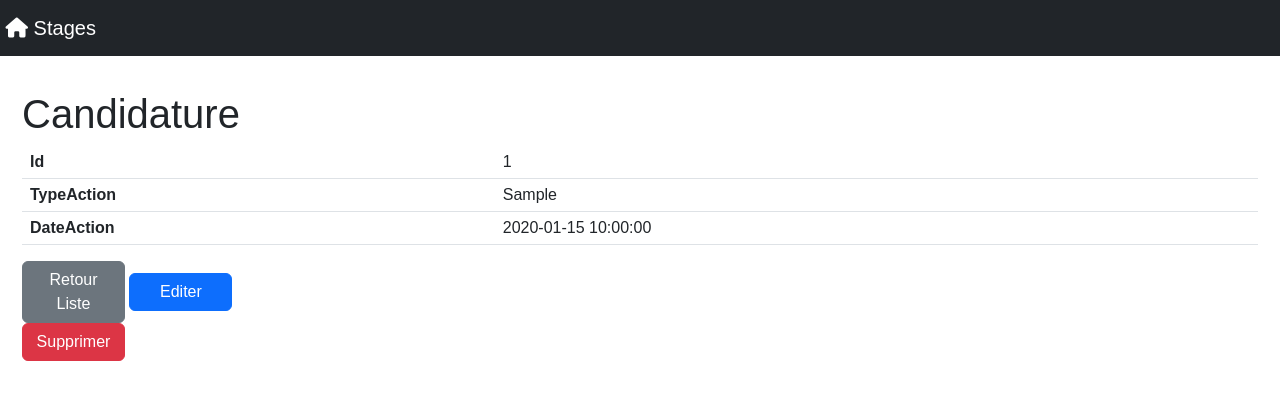
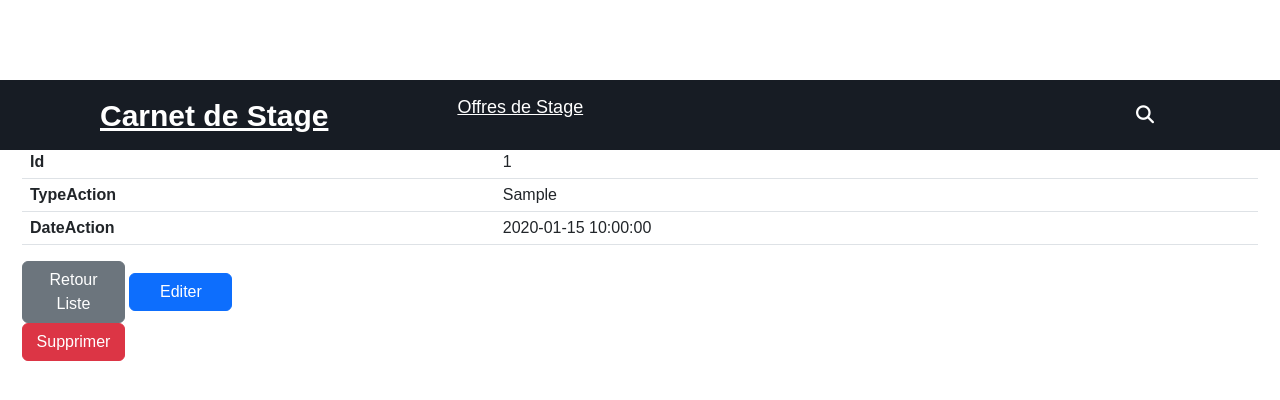
Before and after one commit to ruets/MonCarnetDeStage, a Symfony app: template templates/Admin/candidature/show.html.twig in a window 1280 px wide. Shown: the top 400 px of the page. Run offline with Twig, Linux system fonts and the light colour scheme; the template is opened without the code that fills it: most values are stand-ins (such as "Sample title", 1, 10 or a date in 2020); some libraries are stand-ins or nearby versions.

Commit message:
ajout navbar

```diff
--- a/templates/navbar.html.twig
+++ b/templates/navbar.html.twig
@@ -1,64 +1,51 @@
-<nav class="navbar navbar-expand-md navbar-dark bg-dark fixed-top">
-    <a class="navbar-brand" href="{{ path("app_default") }}">
-        &nbsp;<i class="fa fa-home"></i> Stages
-    </a>
-    <button class="navbar-toggler" type="button" data-toggle="collapse" data-target="#navbarsExampleDefault" aria-controls="navbarsExampleDefault" aria-expanded="false" aria-label="Toggle navigation">
-        <span class="navbar-toggler-icon"></span>
-    </button>
-    {% set entites = {  "entreprise":"fa fa-university",
-                        "offre":"fa fa-briefcase",
-                        "etudiant":"fa fa-user",
-                        "compte_etudiant":"fa fa-key",
-                        "offre_consultee":"fa fa-eye",
-                        "offre_retenue":"fa fa-check-square-o",
-                        "candidature":"fa fa-id-card-o",
-                        "etat_offre":"fa fa-thermometer-0",
-                        "etat_recherche":"fa fa-thermometer-2",
-                        "etat_candidature":"fa fa-thermometer-4"}
-    %}
-    <div class="collapse navbar-collapse" id="navbarsExampleDefault">
-        <ul class="navbar-nav mr-auto">
-            {% if  is_granted('ROLE_ADMIN') %}
-                <li class="nav-item">
-                    <a class="nav-link" href="{{ path("app_admin_tableau_de_bord_index") }}">
-                        <i class="fa fa-tachometer"></i> Tableau de Bord
-                    </a>
+  <div class="wrapper">
+    <nav>
+      <input type="checkbox" id="show-search">
+      <input type="checkbox" id="show-menu">
+      <label for="show-menu" class="menu-icon"><i class="fas fa-bars"></i></label>
+      <div class="content">
+      <div class="logo"><a href="{{ path("app_default") }}">Carnet de Stage</a></div>
+        <ul class="links">
+
+          {% if is_granted('ROLE_ADMIN')%}
+          <li><a href="{{ path("app_admin_tableau_de_bord_index") }}">Tableau de Bord</a></li>
+          <li>
+            <a href="#" class="desktop-link">Outils</a>
+            <input type="checkbox" id="show-services">
+            <label for="show-services">Outils</label>
+            <ul>
+              <li><a href="{{ path("app_entreprise_index") }}">Entreprises</a></li>
+              <li><a href="{{ path("app_etat_offre_index") }}">Etat Offre</a></li>
+              <li><a href="{{ path("app_etat_recherche_index") }}">Etat recherche</a></li>
+              <li><a href="{{ path("app_etat_candidature_index") }}">Etat candidature</a></li>
+            </ul>
+          </li>
+          <li>
+            <a href="#" class="desktop-link">Détails Étudiants</a>
+            <input type="checkbox" id="show-services">
+            <label for="show-services">Détails Étudiants</label>
+            <ul>
+              <li><a href="{{ path("app_compte_etudiant_index") }}">Comptes Etudiants</a></li>
+              <li><a href="{{ path("app_offre_retenue_index") }}">Offres Retenues</a></li>
+              <li><a href="{{ path("app_candidature_index") }}">Candidature</a></li>
+            </ul>
           </li>
           {% elseif is_granted('ROLE_ETUDIANT') %}
-                <li class="nav-item">
-                    <a class="nav-link" href="{{ path("app_etudiant_tableau_de_bord_show") }}">
-                        <i class="fa fa-briefcase"></i> Offres de Stage
-                    </a>
-                </li>
-                <li class="nav-item">
-                    <a class="nav-link" href="{{ path("app_etudiant_tableau_de_bord_index") }}">
-                        <i class="fa fa-tachometer"></i> Tableau de Bord
-                    </a>
-                </li>
+          <li><a href="{{ path("app_etudiant_tableau_de_bord_index") }}">Tableau de Bord</a></li>
           {% endif %}
-            {% if is_granted('ROLE_ADMIN') %}
-                <li class="nav-item dropdown">
-                    <a class="nav-link dropdown-toggle" href="#" id="dropdown01" data-bs-toggle="dropdown" aria-expanded="false">
-                        <i class="fa fa-cogs"></i> Interfaces CRUD
-                    </a>
-                    <ul class="dropdown-menu" aria-labelledby="dropdown01">
-                        {% for entite,icone in entites %}
-                            <li>
-                                <a class="dropdown-item" href="{{ path("app_"~entite~"_index") }}">
-                                    <i class="{{icone}}"></i> {{ entite | replace ({"_":" "}) | capitalize }}
-                                </a>
-                            </li>
-                        {% endfor %}
-                    </ul>
-                </li>
-            {% endif %}
+           <li><a href="#">Offres de Stage</a></li>
+
           {% if app.user!=null %}
-                <li class="nav-item">
-                    <a class="nav-link" href="{{ path("app_logout") }}">
-                        <i class="fa fa-sign-out"></i> Déconnexion
-                    </a>
-                </li>
+          <li>Connecté: {{app.user.username}}</li>
+          <li><a href="#">Déconnexion</a></li>
           {% endif %}
           </ul>
+        </ul>
       </div>
+      <label for="show-search" class="search-icon"><i class="fas fa-search"></i></label>
+      <form action="#" class="search-box">
+        <input type="text" placeholder="Recherchez une entreprise, un mot-clé..." required>
+        <button type="submit" class="go-icon"><i class="fas fa-long-arrow-alt-right"></i></button>
+      </form>
     </nav>
+  </div>
```
Lines whose indentation alone changed are shown as unchanged.
